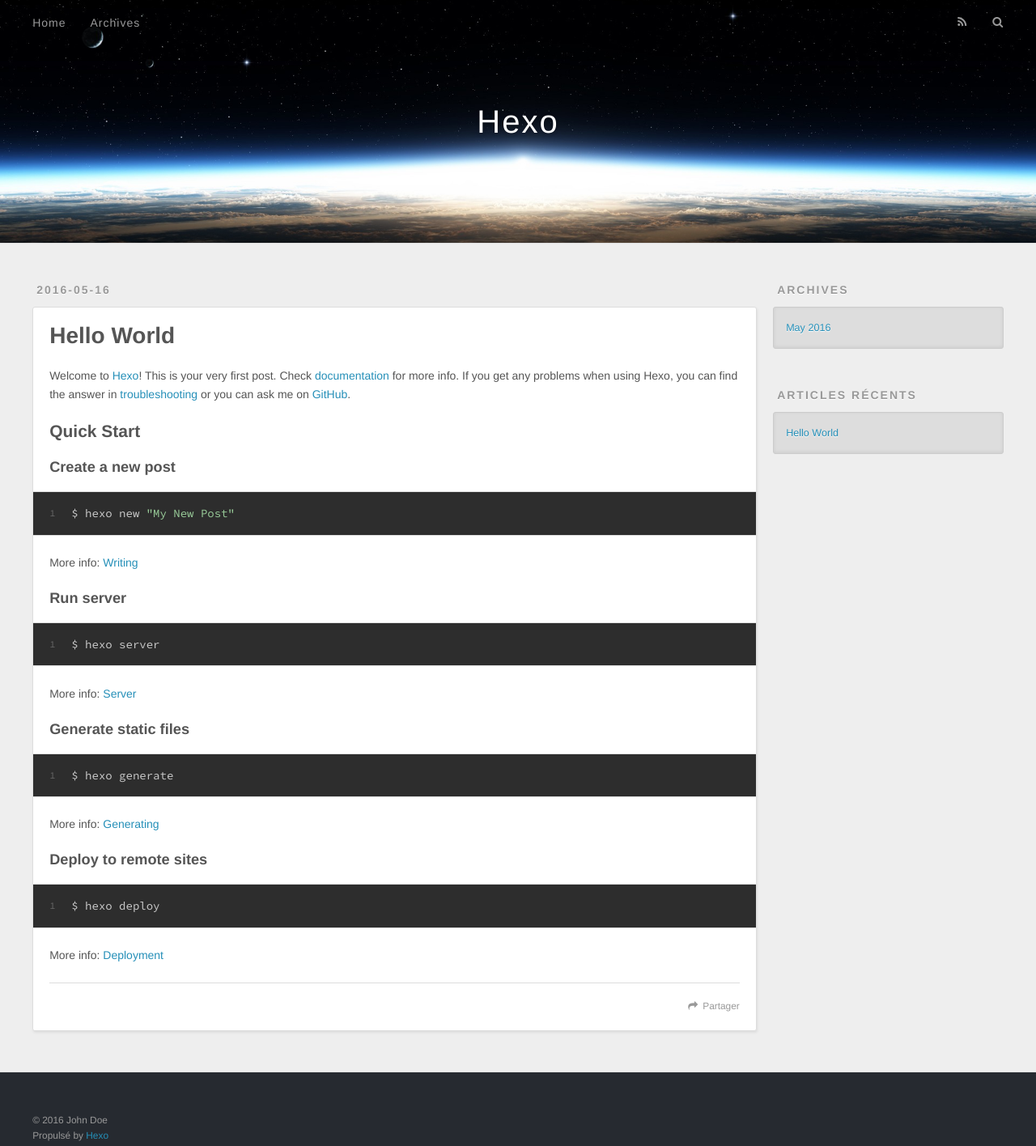
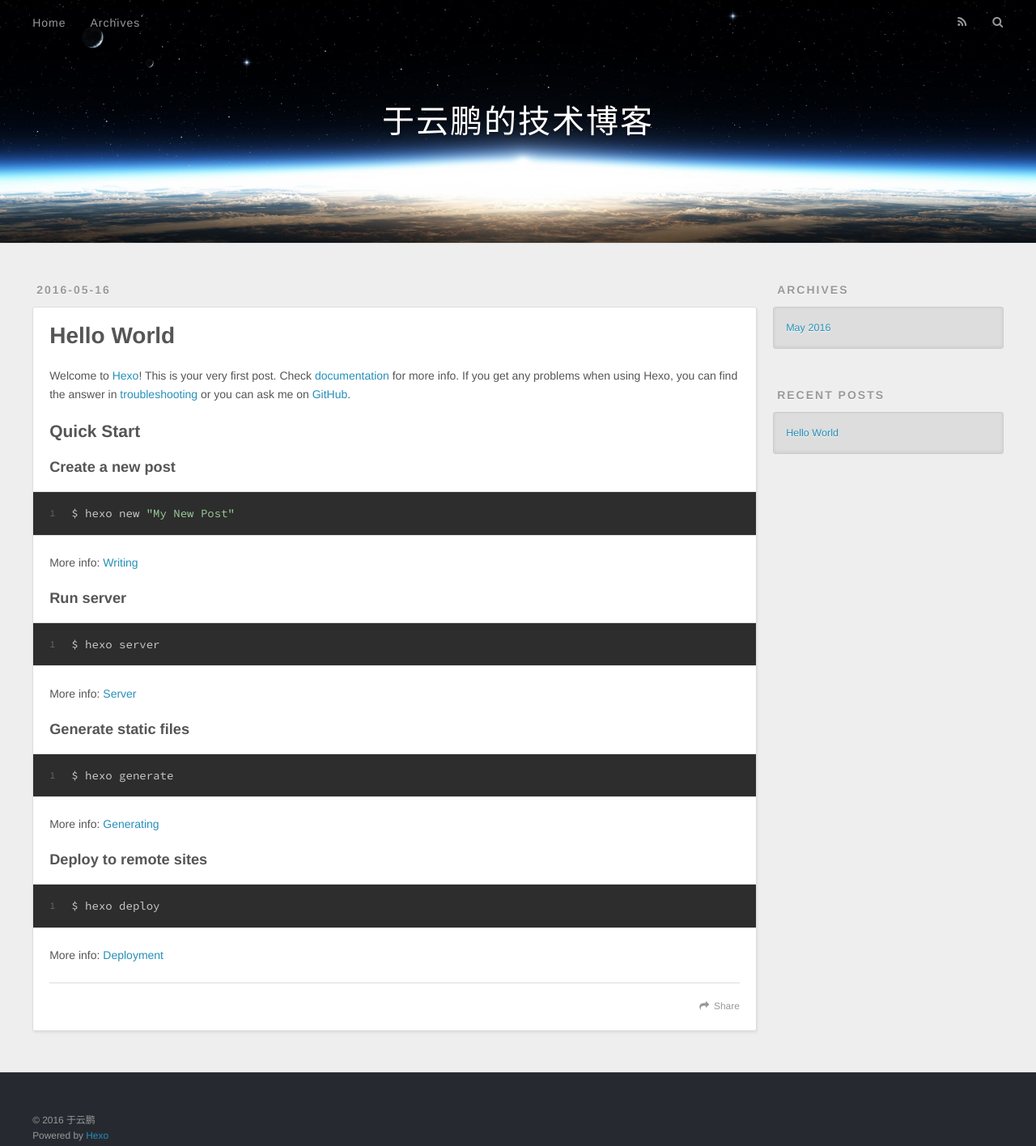
Before and after one commit to veue/veue.github.io, a plain HTML site: page index.html in a window 1280 px wide. Shown: the whole page at 81% size. Drawn offline with nearby package versions, Linux system fonts and the light colour scheme.

Commit message:
Site updated: 2016-05-16 21:12:22

```diff
--- a/index.html
+++ b/index.html
@@ -3,19 +3,19 @@
 <head>
   <meta charset="utf-8">
 
-  <title>Hexo</title>
+  <title>于云鹏的技术博客</title>
   <meta name="viewport" content="width=device-width, initial-scale=1, maximum-scale=1">
   <meta name="description">
 <meta property="og:type" content="website">
-<meta property="og:title" content="Hexo">
+<meta property="og:title" content="于云鹏的技术博客">
 <meta property="og:url" content="http://yoursite.com/index.html">
-<meta property="og:site_name" content="Hexo">
+<meta property="og:site_name" content="于云鹏的技术博客">
 <meta property="og:description">
 <meta name="twitter:card" content="summary">
-<meta name="twitter:title" content="Hexo">
+<meta name="twitter:title" content="于云鹏的技术博客">
 <meta name="twitter:description">
 
-    <link rel="alternate" href="/atom.xml" title="Hexo" type="application/atom+xml">
+    <link rel="alternate" href="/atom.xml" title="于云鹏的技术博客" type="application/atom+xml">
 
 
     <link rel="icon" href="/favicon.png">
@@ -36,7 +36,7 @@
   <div id="header-outer" class="outer">
     <div id="header-title" class="inner">
       <h1 id="logo-wrap">
-        <a href="/" id="logo">Hexo</a>
+        <a href="/" id="logo">于云鹏的技术博客</a>
       </h1>
 
     </div>
@@ -51,9 +51,9 @@
       </nav>
       <nav id="sub-nav">
 
-          <a id="nav-rss-link" class="nav-icon" href="/atom.xml" title="Flux RSS"></a>
+          <a id="nav-rss-link" class="nav-icon" href="/atom.xml" title="RSS Feed"></a>
 
-        <a id="nav-search-btn" class="nav-icon" title="Rechercher"></a>
+        <a id="nav-search-btn" class="nav-icon" title="Search"></a>
       </nav>
       <div id="search-form-wrap">
         <form action="//google.com/search" method="get" accept-charset="UTF-8" class="search-form"><input type="search" name="q" results="0" class="search-form-input" placeholder="Search"><button type="submit" class="search-form-submit">&#xF002;</button><input type="hidden" name="sitesearch" value="http://yoursite.com"></form>
@@ -99,7 +99,7 @@
 
     </div>
     <footer class="article-footer">
-      <a data-url="http://yoursite.com/2016/05/16/hello-world/" data-id="cioa0in0500008zmghok4rlsh" class="article-share-link">Partager</a>
+      <a data-url="http://yoursite.com/2016/05/16/hello-world/" data-id="cioa15m030000b5mgadbfggk6" class="article-share-link">Share</a>
 
 
     </footer>
@@ -134,7 +134,7 @@
 
 
   <div class="widget-wrap">
-    <h3 class="widget-title">Articles récents</h3>
+    <h3 class="widget-title">Recent Posts</h3>
     <div class="widget">
       <ul>
 
@@ -154,8 +154,8 @@
 
   <div class="outer">
     <div id="footer-info" class="inner">
-      &copy; 2016 John Doe<br>
-      Propulsé by <a href="http://hexo.io/" target="_blank">Hexo</a>
+      &copy; 2016 于云鹏<br>
+      Powered by <a href="http://hexo.io/" target="_blank">Hexo</a>
     </div>
   </div>
 </footer>
```
Also changed, not shown: 2016/05/16/hello-world/index.html (+10 -10 lines), archives/2016/05/index.html (+11 -11 lines), archives/2016/index.html (+11 -11 lines), archives/index.html (+11 -11 lines).
